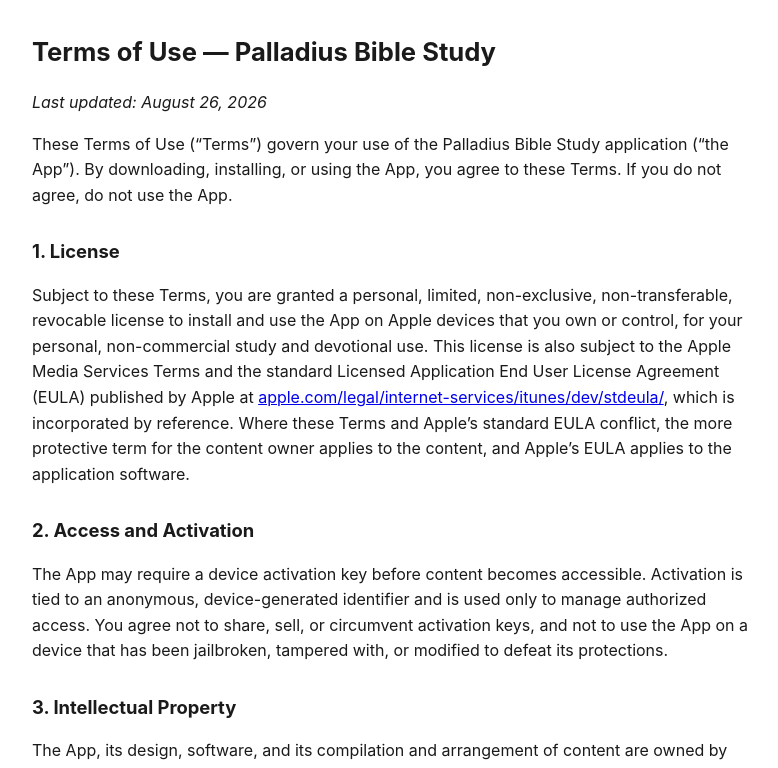
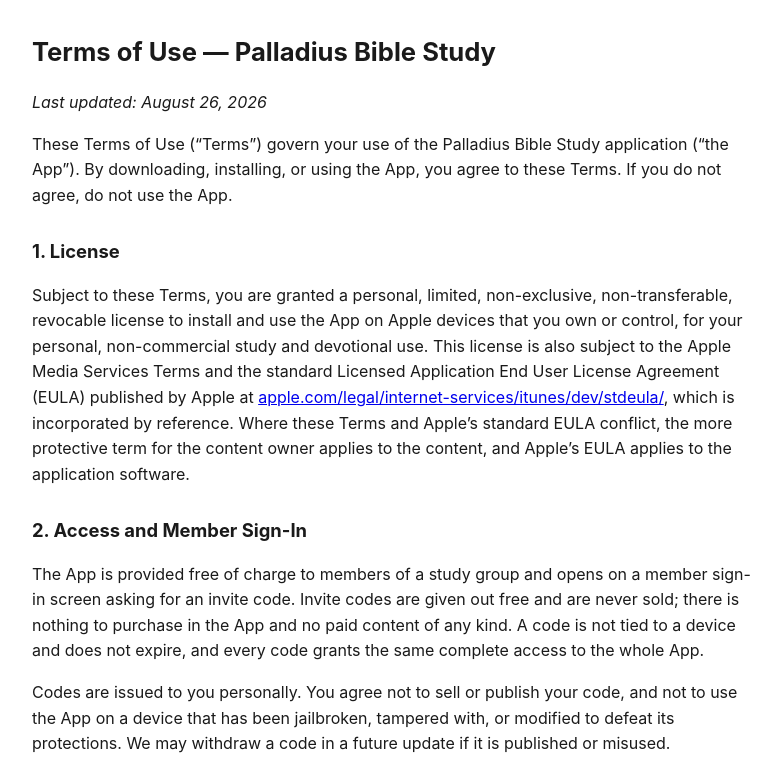
Before and after one commit to palladiustik-design/palladius-bible-study, a plain HTML site: page terms.html in a window 1280 px wide. Shown: the top 768 px of the page, without its empty margins (248-1026 px from the left). Drawn offline with Linux system fonts and the light colour scheme.

Commit message:
Replace activation-key wording with the free member sign-in
The activation/device-key system was removed in build 4 for App Review
guideline 3.1.1, but these pages still documented it -- including the
Privacy Policy and Support URLs attached to the live submission.

```diff
--- a/terms.html
+++ b/terms.html
@@ -31,12 +31,16 @@
   protective term for the content owner applies to the content, and Apple’s EULA
   applies to the application software.</p>
 
-  <h2>2. Access and Activation</h2>
-  <p>The App may require a device activation key before content becomes accessible.
-  Activation is tied to an anonymous, device-generated identifier and is used only
-  to manage authorized access. You agree not to share, sell, or circumvent
-  activation keys, and not to use the App on a device that has been jailbroken,
-  tampered with, or modified to defeat its protections.</p>
+  <h2>2. Access and Member Sign-In</h2>
+  <p>The App is provided free of charge to members of a study group and opens on a
+  member sign-in screen asking for an invite code. Invite codes are given out free
+  and are never sold; there is nothing to purchase in the App and no paid content
+  of any kind. A code is not tied to a device and does not expire, and every code
+  grants the same complete access to the whole App.</p>
+  <p>Codes are issued to you personally. You agree not to sell or publish your
+  code, and not to use the App on a device that has been jailbroken, tampered
+  with, or modified to defeat its protections. We may withdraw a code in a future
+  update if it is published or misused.</p>
 
   <h2>3. Intellectual Property</h2>
   <p>The App, its design, software, and its compilation and arrangement of content
```
